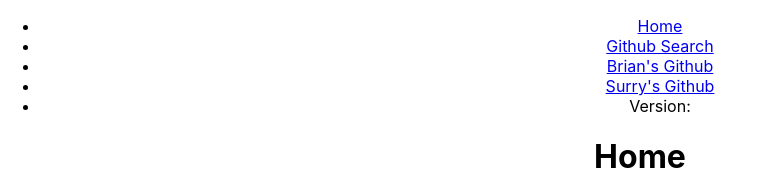
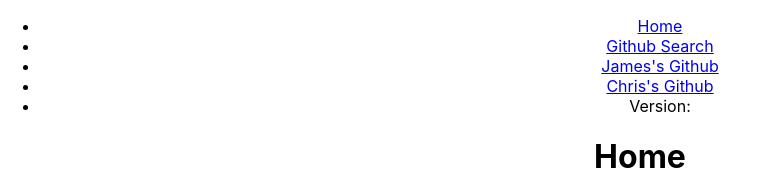
Before and after one commit to skyhanullee/week-8-deploy, a React (Create React App) app in the folder github-app/: page / in a window 1280 px wide. Shown: the top 170 px of the page, without its empty margins (0-758 px from the left). Built offline with nearby package versions, Linux system fonts and the light colour scheme.

Commit message:
rename names

```diff
--- a/github-app/src/Navbar.jsx
+++ b/github-app/src/Navbar.jsx
@@ -11,10 +11,10 @@ export default function NavBar() {
                 <Link to="/github/search">Github Search</Link>
             </li>
             <li>
-                <Link to="/github/users/bhague1281">Brian's Github</Link>
+                <Link to="/github/users/jimmynono">James's Github</Link>
             </li>
             <li>
-                <Link to="/github/users/surryjm">Surry's Github</Link>
+                <Link to="/github/users/rainycitycoder">Chris's Github</Link>
             </li>
             <li>
                 Version: {process.env.REACT_APP_VERSION}
```
